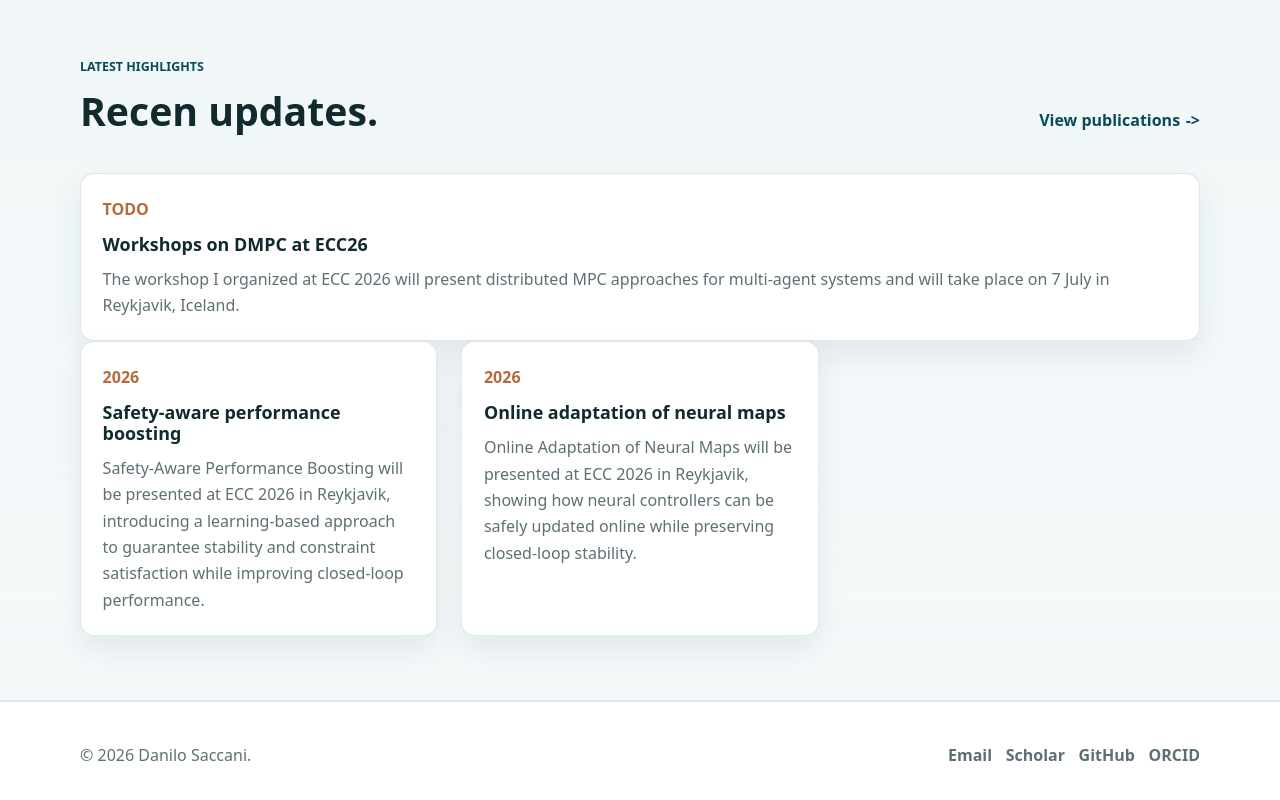
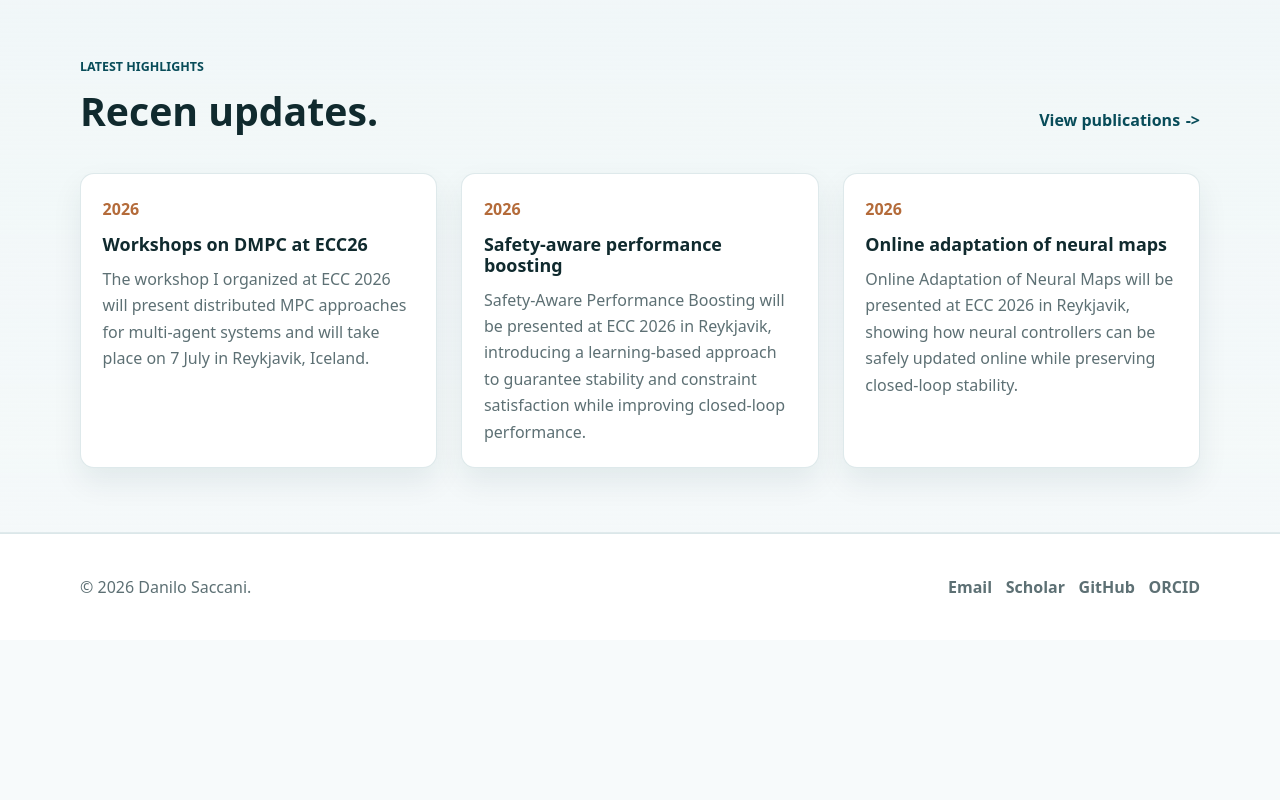
Before and after one commit to DaniloSaccani/danilosaccani.github.io, a plain HTML site: page index.html in a window 1280 px wide. Shown: the part 1559-2359 px from the top of the page. After the commit the page ends 2199 px from the top, so only its background shows below. Drawn offline with Linux system fonts and the light colour scheme.

Commit message:
updated news

```diff
--- a/index.html
+++ b/index.html
@@ -122,14 +122,12 @@
           </div>
           <a class="text-link" href="publications.html">View publications</a>
         </div>
-
+        <div class="card-grid three-columns">
         <article class="highlight-card">
-            <time datetime="2026">TODO</time>
+            <time datetime="2026">2026</time>
             <h3>Workshops on DMPC at ECC26</h3>
             <p>The workshop I organized at ECC 2026 will present distributed MPC approaches for multi-agent systems and will take place on 7 July in Reykjavik, Iceland.</p>
           </article>
-
-        <div class="card-grid three-columns">
           <article class="highlight-card">
             <time datetime="2026">2026</time>
             <h3>Safety-aware performance boosting</h3>
```
